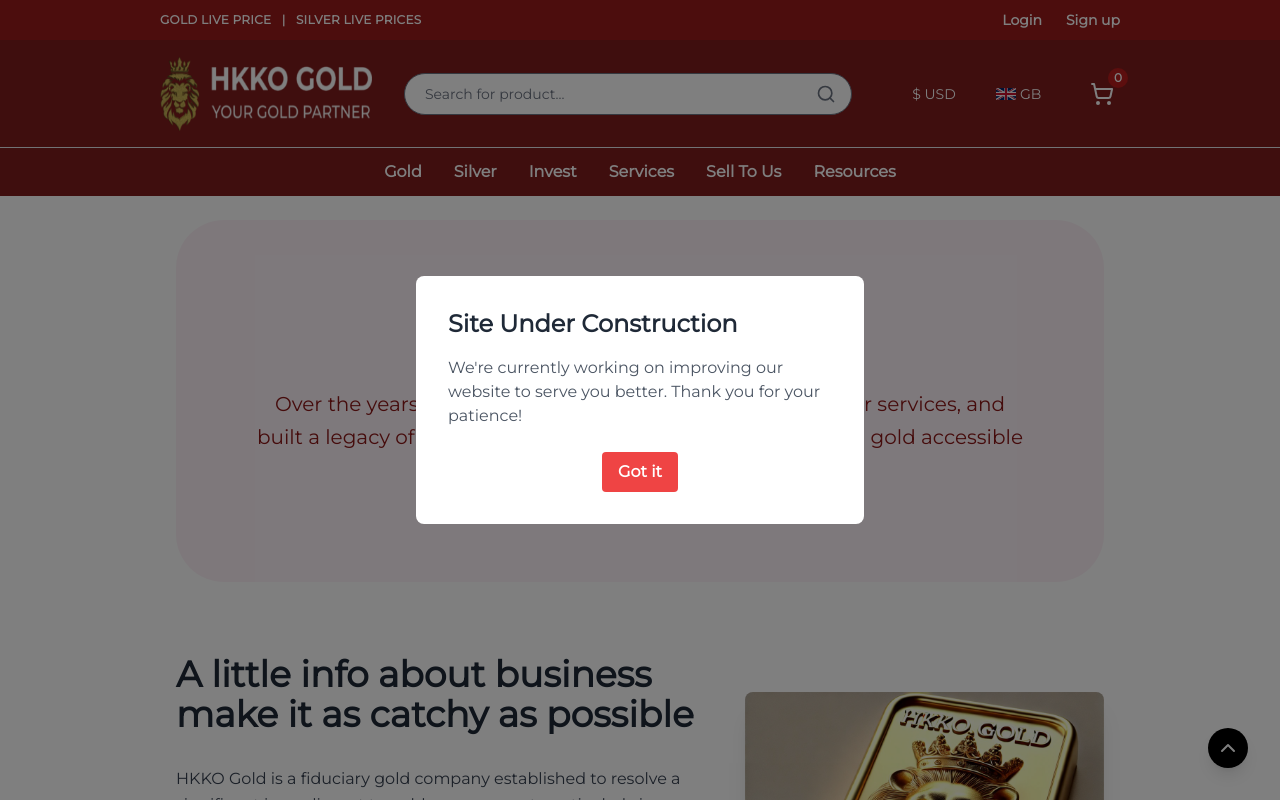
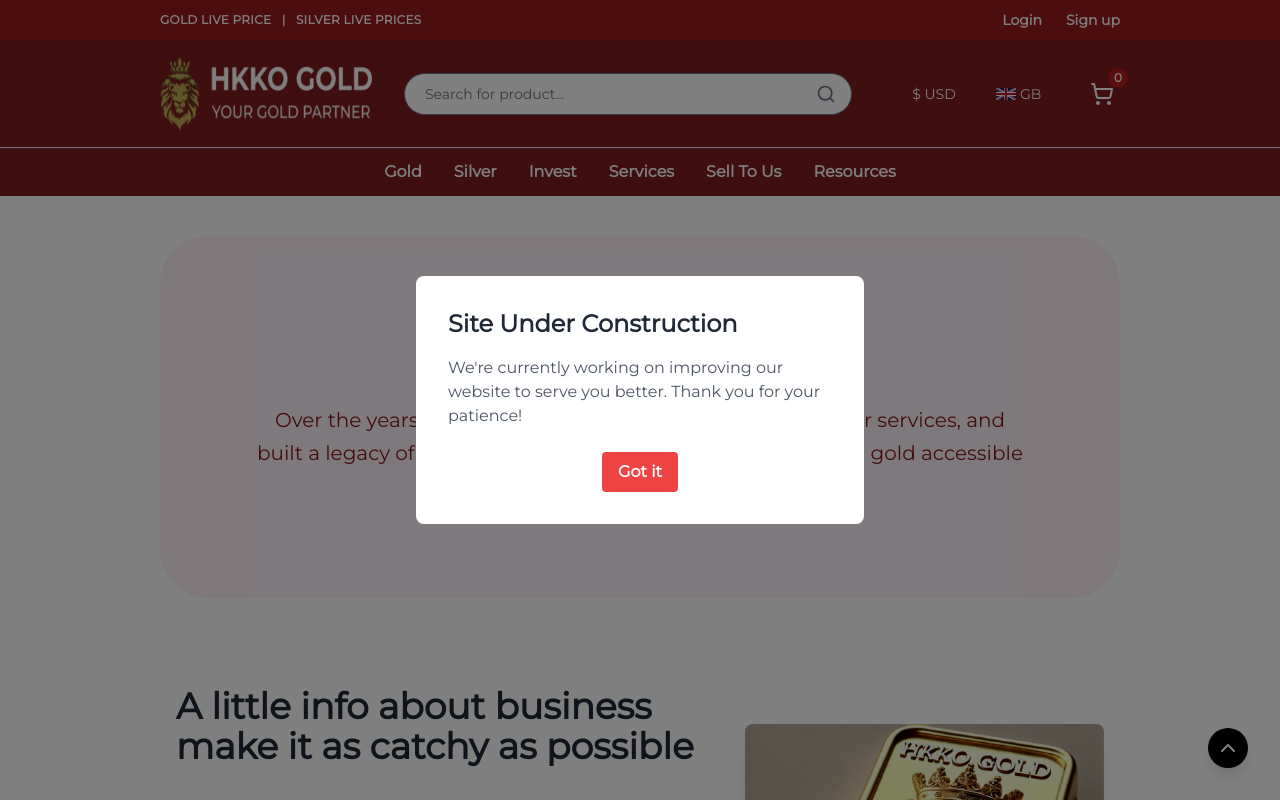
Before and after one commit to atok624/Test-Hkko, a Vue app: page /about in a window 1280 px wide. Shown: the top 800 px of the page. Built offline with nearby package versions, Linux system fonts and the light colour scheme.

Commit message:
Make changes to services page

```diff
--- a/src/components/about/About.vue
+++ b/src/components/about/About.vue
@@ -1,6 +1,6 @@
 <template>
-    <section class="py-6 mx-auto px-4">
-      <div class="container mx-auto">
+    <section class="py-10">
+      <div class="container w-[95%] md:w-[80%] lg:w-[75%] mx-auto">
         <div class="bg-pink-50 rounded-[48px] py-24 px-6">
           <div class="max-w-3xl mx-auto text-center">
             <h2 class="text-[#8B1818] text-5xl font-bold mb-6">
--- a/src/components/about/BusinessInfo.vue
+++ b/src/components/about/BusinessInfo.vue
@@ -1,5 +1,5 @@
 <template>
-  <div class=" mx-auto px-4 py-12">
+  <div class=" w-[95%] md:w-[80%] lg:w-[75%] mx-auto px-4 py-12">
     <div class="grid grid-cols-1 md:grid-cols-12 gap-12 items-center">
       <!-- Text Content -->
       <div class="col-span-7">
@@ -22,7 +22,7 @@
       <div class="relative col-span-5">
         <div class="bg-red-900/10 absolute inset-0 rounded-lg mx-auto"></div>
         <img
-          src="/src/images/3aef89c1-a881-4a61-839c-853d69192aa7.jpeg"
+          src="/3aef89c1-a881-4a61-839c-853d69192aa7.jpeg"
           alt="HKKO Gold Bar with Lion Emblem"
           class="w-full h-auto mx-auto rounded-lg shadow-xl relative z-10"
         />
--- a/src/components/about/BussinessSection.vue
+++ b/src/components/about/BussinessSection.vue
@@ -1,12 +1,12 @@
 <template>
   <div class="py-16 bg-gray-100">
-    <div class=" px-4 md:px-6">
+    <div class=" px-4 w-[95%] md:w-[80%] lg:w-[75%] mx-auto">
       <div class="grid grid-cols-1 md:grid-cols-12 gap-12 items-start">
         <!-- Image Column -->
         <div class="relative col-span-5">
         <div class="bg-red-900/10 absolute inset-0 rounded-lg"></div>
         <img
-          src="/src/images/WhatsApp Image 2024-12-22 at 10.41.29 AM.jpeg"
+          src="/WhatsApp Image 2024-12-22 at 10.41.29 AM.jpeg"
           alt="HKKO Gold Bar with Lion Emblem"
           class="w-full h-54 rounded-lg shadow-xl relative z-10"
         />
--- a/src/components/about/InfoCards.vue
+++ b/src/components/about/InfoCards.vue
@@ -1,5 +1,5 @@
 <template>
-    <div class="container px-4 py-8">
+    <div class="container px-4 py-8 w-[95%] md:w-[80%] lg:w-[75%] mx-auto">
       <div class="grid grid-cols-1 md:grid-cols-2 lg:grid-cols-3 gap-6">
         <!-- Light Gray Card -->
         <div class="bg-gray-100 rounded-lg px-6 py-12">
--- a/src/components/about/InfoSection.vue
+++ b/src/components/about/InfoSection.vue
@@ -1,11 +1,11 @@
 <template>
-  <div class=" px-4 py-12">
+  <div class=" px-4 py-12 w-[95%] md:w-[80%] lg:w-[75%] mx-auto">
     <div class="grid grid-cols-1 md:grid-cols-12 gap-12 items-center">
       <!-- Image Column -->
       <div class="relative col-span-5">
         <div class="bg-red-900/10 absolute inset-0 rounded-lg"></div>
         <img
-          src="/src/images/3aef89c1-a881-4a61-839c-853d69192aa7.jpeg"
+          src="/3aef89c1-a881-4a61-839c-853d69192aa7.jpeg"
           alt="Global Fine Gold Bars"
           class="w-full h-auto rounded-lg shadow-xl relative z-10"
         />
--- a/src/components/about/TestimonialCarousel.vue
+++ b/src/components/about/TestimonialCarousel.vue
@@ -1,6 +1,6 @@
 <template>
   <div class="bg-black py-16">
-    <div class=" px-4">
+    <div class=" px-4 w-[95%] md:w-[80%] lg:w-[75%] mx-auto">
       <div class="grid grid-cols-1 lg:grid-cols-3 gap-12 items-center">
         <!-- Text Content -->
         <div class="space-y-4 col-span-1">
--- a/src/components/about/Video.vue
+++ b/src/components/about/Video.vue
@@ -1,6 +1,6 @@
 <template>
     <div class="bg-gray-100 py-16">
-      <div class=" px-4">
+      <div class=" px-4 w-[95%] md:w-[80%] lg:w-[75%] mx-auto">
         <div class="grid grid-cols-1 lg:grid-cols-12 gap-12 items-center">
           <!-- Text Content -->
           <div class="space-y-6 col-span-7">
--- a/src/pages/About.vue
+++ b/src/pages/About.vue
@@ -1,5 +1,5 @@
 <template>
-    <div class="w-[95%] md:w-[80%] lg:w-[75%] mx-auto">
+    <div>
         <About/>
         <BusinessInfo/>
         <BussinessSection/>
```
